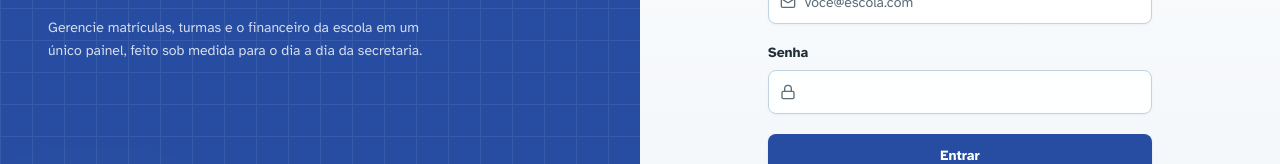
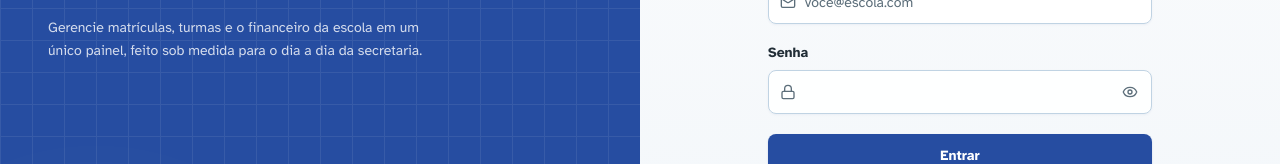
Before and after one commit to felixdeveloper87/schoolAdminPanel, a Next.js app in the folder apps/web/: page /login in a window 1280 px wide. Shown: the part 376-540 px from the top of the page. Built offline with nearby package versions, Linux system fonts and the light colour scheme.

Commit message:
feat: replace password input with a new PasswordInput component for better visibility control

```diff
--- a/apps/web/app/(auth)/login/page.tsx
+++ b/apps/web/app/(auth)/login/page.tsx
@@ -1,8 +1,9 @@
 import Image from 'next/image';
-import { GraduationCap, Layers, Lock, Mail, Wallet } from 'lucide-react';
+import { GraduationCap, Layers, Mail, Wallet } from 'lucide-react';
 import { Button } from '@/components/ui/button';
 import { Input } from '@/components/ui/input';
 import { Label } from '@/components/ui/label';
+import { PasswordInput } from '@/components/password-input';
 
 const ERROR_MESSAGES: Record<string, string> = {
   invalid: 'Informe e-mail e senha para entrar.',
@@ -121,17 +122,7 @@ export default function LoginPage({ searchParams }: { searchParams: { error?: st
             </div>
             <div className="space-y-1.5">
               <Label htmlFor="password">Senha</Label>
-              <div className="relative">
-                <Lock className="pointer-events-none absolute left-3 top-1/2 h-4 w-4 -translate-y-1/2 text-muted-foreground" />
-                <Input
-                  id="password"
-                  name="password"
-                  type="password"
-                  autoComplete="current-password"
-                  required
-                  className="pl-9"
-                />
-              </div>
+              <PasswordInput />
             </div>
             {errorMessage && (
               <p className="rounded-md border border-destructive/25 bg-destructive/10 px-3 py-2 text-sm font-semibold text-destructive">
--- /dev/null
+++ b/apps/web/components/password-input.tsx
@@ -0,0 +1,32 @@
+'use client';
+
+import * as React from 'react';
+import { Eye, EyeOff, Lock } from 'lucide-react';
+import { Input } from '@/components/ui/input';
+
+export function PasswordInput() {
+  const [visible, setVisible] = React.useState(false);
+
+  return (
+    <div className="relative">
+      <Lock className="pointer-events-none absolute left-3 top-1/2 h-4 w-4 -translate-y-1/2 text-muted-foreground" />
+      <Input
+        id="password"
+        name="password"
+        type={visible ? 'text' : 'password'}
+        autoComplete="current-password"
+        required
+        className="pl-9 pr-11"
+      />
+      <button
+        type="button"
+        onClick={() => setVisible((current) => !current)}
+        className="absolute right-1 top-1/2 grid h-9 w-9 -translate-y-1/2 place-items-center rounded-md text-muted-foreground transition-colors hover:bg-muted hover:text-foreground focus-visible:outline-none focus-visible:ring-2 focus-visible:ring-ring"
+        aria-label={visible ? 'Ocultar senha' : 'Mostrar senha'}
+        title={visible ? 'Ocultar senha' : 'Mostrar senha'}
+      >
+        {visible ? <EyeOff className="h-4 w-4" /> : <Eye className="h-4 w-4" />}
+      </button>
+    </div>
+  );
+}
```
